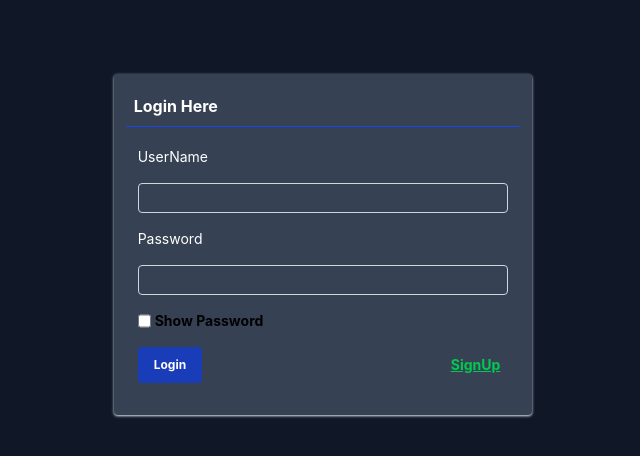
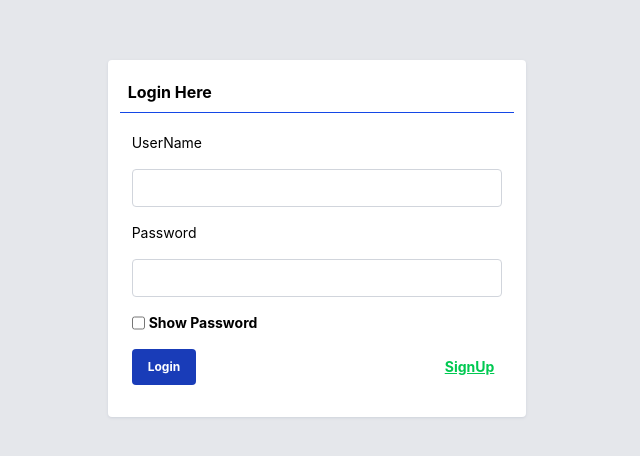
Before and after one commit to nsengiyumvaxolivier/M-Business, a React app in the folder frontend/: page / in a window 1280 px wide. Shown: the part 156-612 px from the top of the page, without its empty margins (317-957 px from the left). Built offline with nearby package versions, Linux system fonts and the light colour scheme; the HTML template or start-up script is replaced by a standard one.

Commit message:
changes commit

```diff
--- a/frontend/src/Login.jsx
+++ b/frontend/src/Login.jsx
@@ -48,10 +48,10 @@ function Login() {
     return (
         <>
 
-            <div className="container-fluid bg-gray-900 w-full h-screen p-3 flex">
-                <div className="container w-full bg-gray-700 p-3 md:w-1/3 rounded m-auto shadow shadow-gray-300 shadow-sm">
+            <div className="container-fluid bg-gray-200 w-full h-screen p-3 py-4 md:flex">
+                <div className="container w-full bg-white p-3 md:w-1/3 rounded m-auto shadow shadow-gray-300 transition duration-700 -translate-1.5 animate">
                 <div className="flex w-full justify-between">
-                    <h4 className='font-bold p-2 text-white'>Login Here</h4>
+                    <h4 className='font-bold p-2'>Login Here</h4>
                     <div className="info p-1">
                         {message.code==200 &&<div className="message p-2 bg-green-400 rounded text-sm text-white">{message.message,location("products")}</div>}
                         {message.code==100 &&<div className="message p-2 bg-orange-400 rounded text-sm text-white">{message.message}</div>}
@@ -64,11 +64,11 @@ function Login() {
 
                     <hr className='bg-blue-600 font-bold text-blue-700'/>
                     <div className="forms w-full p-3">
-                        <label htmlFor="" className='block text-sm text-white my-2'>UserName</label>
-                        <input type="text" onChange={(e) => setuser({ ...user, username: e.target.value })} name="" id="" className='w-full p-1 my-2 border text-white text-sm px-2 border-gray-300 rounded outline-0 focus:outline focus:outline-2 focus:outline-blue-500' />
+                        <label htmlFor="" className='block text-sm my-2'>UserName</label>
+                        <input type="text" onChange={(e) => setuser({ ...user, username: e.target.value })} name="" id="" className='w-full p-1 my-2 border text-sm p-2 border-gray-300 rounded outline-0 focus:outline focus:outline-2 focus:outline-blue-500' />
 
-                        <label htmlFor="" className='block text-sm text-white my-2'>Password</label>
-                        <input type="password" onChange={(e) => setuser({ ...user, password: e.target.value })} name="" id="password" className='w-full p-1 my-2 text-white text-sm px-2 border border-gray-300 rounded outline-0 focus:outline focus:outline-2 focus:outline-blue-500' />
+                        <label htmlFor="" className='block text-sm my-2'>Password</label>
+                        <input type="password" onChange={(e) => setuser({ ...user, password: e.target.value })} name="" id="password" className='w-full p-1 my-2 text-sm p-2 border border-gray-300 rounded outline-0 focus:outline focus:outline-2 focus:outline-blue-500' />
                         <div className="flex py-2">
                             <input type="checkbox" name="" id="" onClick={()=>show()} className='p-2' />
                             <label htmlFor="" className='mx-1 text-sm font-bold'>Show Password</label>
```
Also changed, not shown: 1 other file (tests, documents, lock files or other folders).
